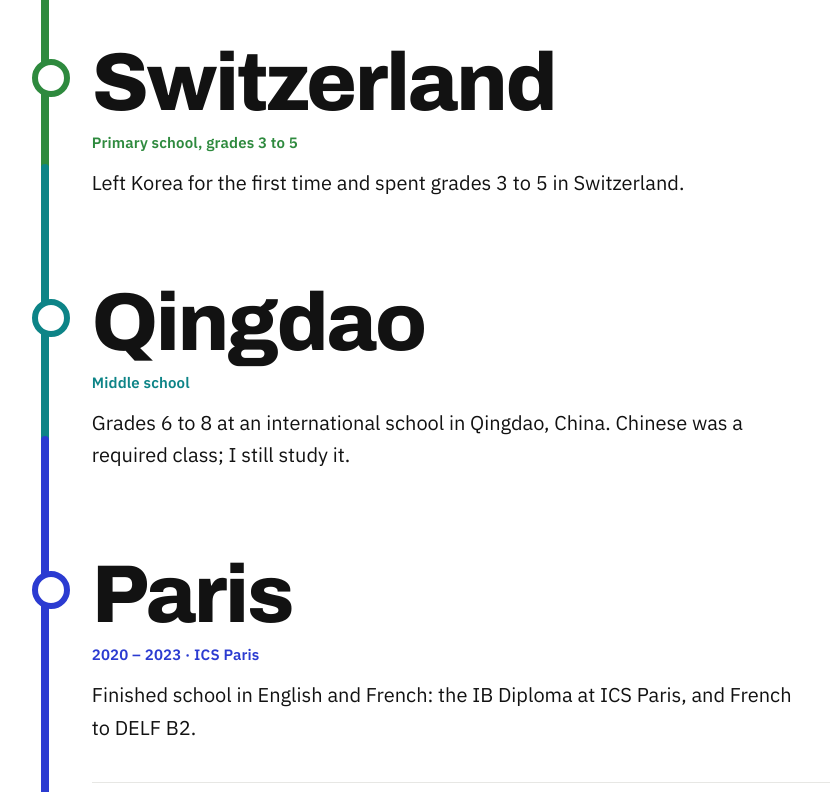
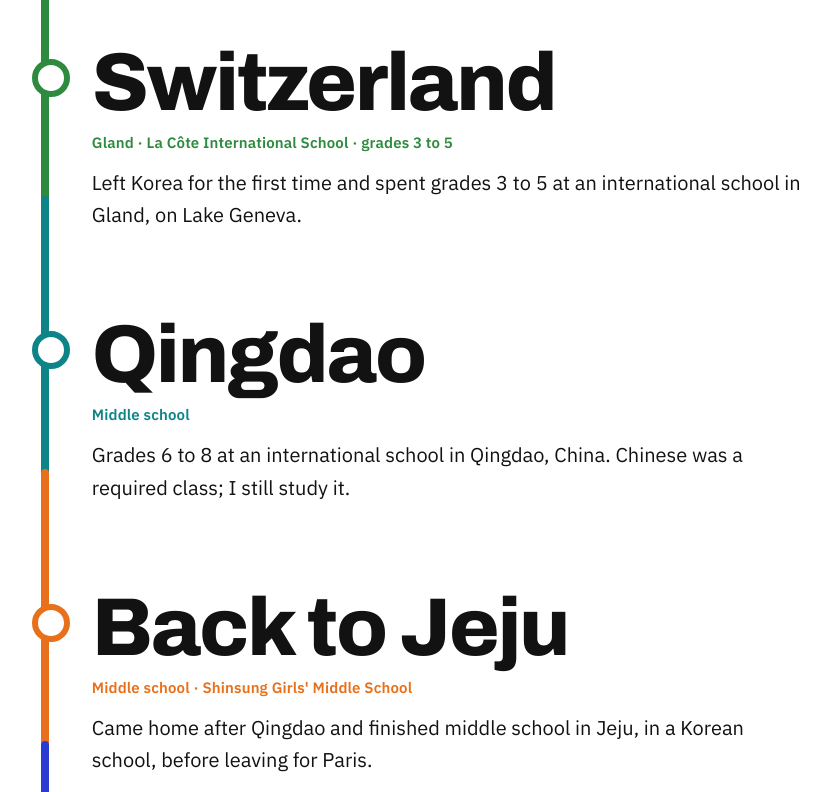
Before and after one commit to Giana0412/Giana0412.github.io, a plain HTML site: page index.html in a window 1280 px wide. Shown: the part 1280-2072 px from the top of the page, without its empty margins (49-879 px from the left). Drawn offline with Linux system fonts and the light colour scheme; a web font is replaced by a local one.

Commit message:
Add Gland (La Côte International School) and Jeju middle school to the route
Co-Authored-By: Claude Opus 5.5 <noreply@anthropic.com>

```diff
--- a/index.html
+++ b/index.html
@@ -26,6 +26,7 @@
         <li><a href="#jeju" style="--dc:var(--kr)" aria-label="Jeju"></a></li>
         <li><a href="#switzerland" style="--dc:var(--ch)" aria-label="Switzerland"></a></li>
         <li><a href="#qingdao" style="--dc:var(--qd)" aria-label="Qingdao"></a></li>
+        <li><a href="#jeju-again" style="--dc:var(--kr)" aria-label="Jeju"></a></li>
         <li><a href="#paris" style="--dc:var(--pa)" aria-label="Paris"></a></li>
         <li><a href="#hongkong" style="--dc:var(--hk)" aria-label="Hong Kong 2023–2025"></a></li>
         <li><a href="#seoul" style="--dc:var(--kr)" aria-label="Seoul"></a></li>
@@ -56,7 +57,7 @@
             <span><a href="mailto:gyuhyeongkim412@gmail.com">gyuhyeongkim412@gmail.com</a> · <a href="https://github.com/Giana0412">GitHub</a> · <a href="https://www.linkedin.com/in/gyuhyeong-kim">LinkedIn</a></span>
           </p>
         </div>
-        <div class="map" id="map" role="img" aria-label="Route map: Jeju, Switzerland, Qingdao, Paris, Hong Kong, Seoul, Hong Kong"></div>
+        <div class="map" id="map" role="img" aria-label="Route map: Jeju, Switzerland, Qingdao, Jeju, Paris, Hong Kong, Seoul, Hong Kong"></div>
         <div class="wins">
           <div><b><span lang="en">Top 10%</span><span lang="ko">상위 10%</span></b><span><span lang="en">of 2,916 in the AX Talent War, solo</span><span lang="ko">AX인재전쟁 2,916명 중, 개인 참가</span></span></div>
           <div><b><span lang="en">30 → 3 min</span><span lang="ko">30분 → 3분</span></b><span><span lang="en">per company report, AlphaProbe</span><span lang="ko">기업 보고서 1건, 알파프로브</span></span></div>
@@ -79,8 +80,8 @@
     <section class="stop gut" id="switzerland" data-city="ch" data-name-en="Switzerland" data-name-ko="스위스">
       <div class="wrap">
         <h2><span lang="en">Switzerland</span><span lang="ko">스위스</span></h2>
-        <span class="when"><span lang="en">Primary school, grades 3 to 5</span><span lang="ko">초등학교 3 ~ 5학년</span></span>
-        <p class="intro"><span lang="en">Left Korea for the first time and spent grades 3 to 5 in Switzerland.</span><span lang="ko">처음으로 한국을 떠나 초등학교 3학년부터 5학년까지 스위스에서 지냈습니다.</span></p>
+        <span class="when"><span lang="en">Gland · La Côte International School · grades 3 to 5</span><span lang="ko">글랑 · La Côte International School · 초3 ~ 5</span></span>
+        <p class="intro"><span lang="en">Left Korea for the first time and spent grades 3 to 5 at an international school in Gland, on Lake Geneva.</span><span lang="ko">처음으로 한국을 떠나 초등학교 3학년부터 5학년까지 제네바 호숫가 마을 글랑의 국제학교를 다녔습니다.</span></p>
       </div>
     </section>
 
@@ -90,6 +91,15 @@
         <h2><span lang="en">Qingdao</span><span lang="ko">칭다오</span></h2>
         <span class="when"><span lang="en">Middle school</span><span lang="ko">중학교 시절</span></span>
         <p class="intro"><span lang="en">Grades 6 to 8 at an international school in Qingdao, China. Chinese was a required class; I still study it.</span><span lang="ko">초6부터 중2까지 중국 칭다오의 국제학교를 다녔습니다. 중국어가 필수 수업이었고, 지금도 공부하고 있습니다.</span></p>
+      </div>
+    </section>
+
+    <!-- Jeju, again -->
+    <section class="stop gut" id="jeju-again" data-city="kr" data-name-en="Jeju" data-name-ko="제주">
+      <div class="wrap">
+        <h2><span lang="en">Back to Jeju</span><span lang="ko">다시, 제주</span></h2>
+        <span class="when"><span lang="en">Middle school · Shinsung Girls' Middle School</span><span lang="ko">중학교 · 신성여자중학교</span></span>
+        <p class="intro"><span lang="en">Came home after Qingdao and finished middle school in Jeju, in a Korean school, before leaving for Paris.</span><span lang="ko">칭다오에서 돌아와 제주의 한국 학교에서 중학교를 마치고 파리로 떠났습니다.</span></p>
       </div>
     </section>
 
@@ -362,8 +372,9 @@
     ];
     const stops = [
       { k: "kr", id: "jeju", en: ["Jeju", "2004"], ko: ["제주", "2004"] },
-      { k: "ch", id: "switzerland", en: ["Switzerland", "Primary school"], ko: ["스위스", "초등학교"] },
-      { k: "qd", id: "qingdao", en: ["Qingdao", "Middle school"], ko: ["칭다오", "중학교"] },
+      { k: "ch", id: "switzerland", en: ["Switzerland", "Grades 3–5"], ko: ["스위스", "초3–5"] },
+      { k: "qd", id: "qingdao", en: ["Qingdao", "Grades 6–8"], ko: ["칭다오", "초6–중2"] },
+      { k: "kr", id: "jeju-again", en: ["Jeju", "Middle school"], ko: ["제주", "중학교"] },
       { k: "pa", id: "paris", en: ["Paris", "2020–23"], ko: ["파리", "2020–23"] },
       { k: "hk", id: "hongkong", en: ["Hong Kong", "2023–25"], ko: ["홍콩", "2023–25"] },
       { k: "kr", id: "seoul", en: ["Seoul", "2025–26"], ko: ["서울", "2025–26"] },
```
